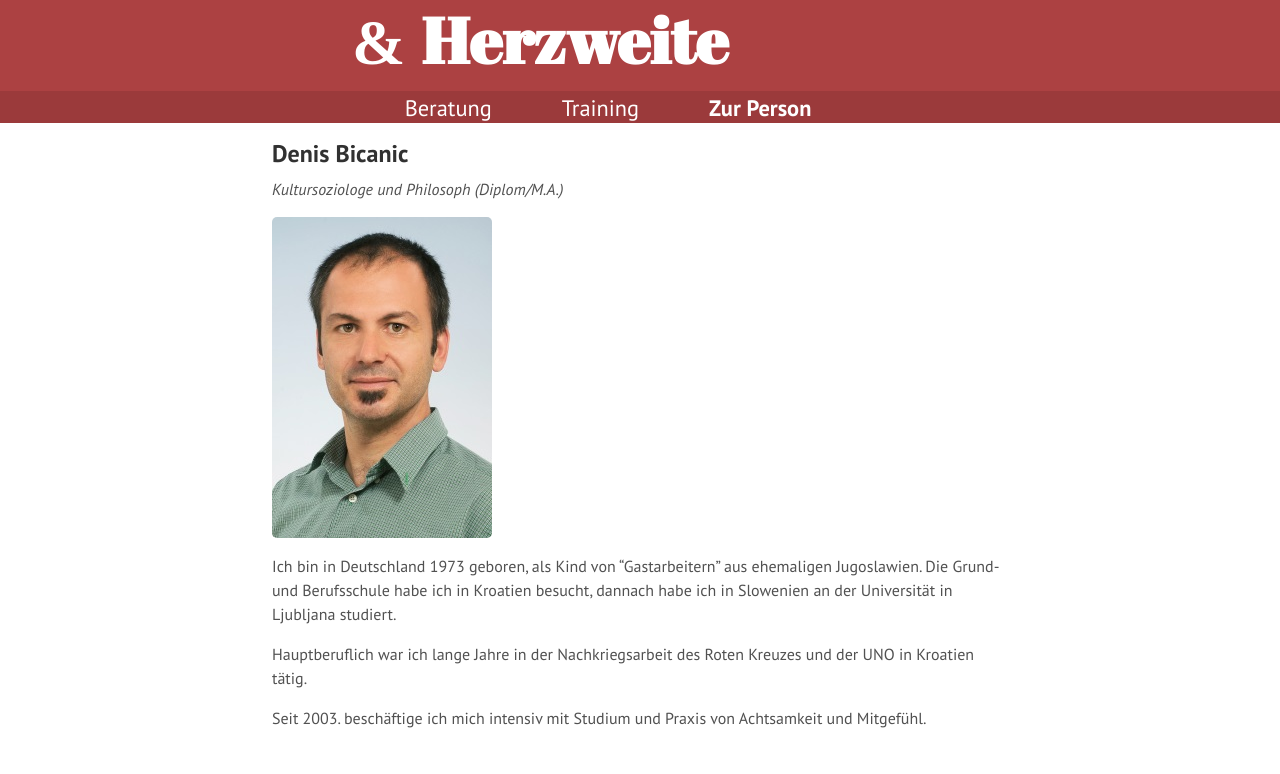
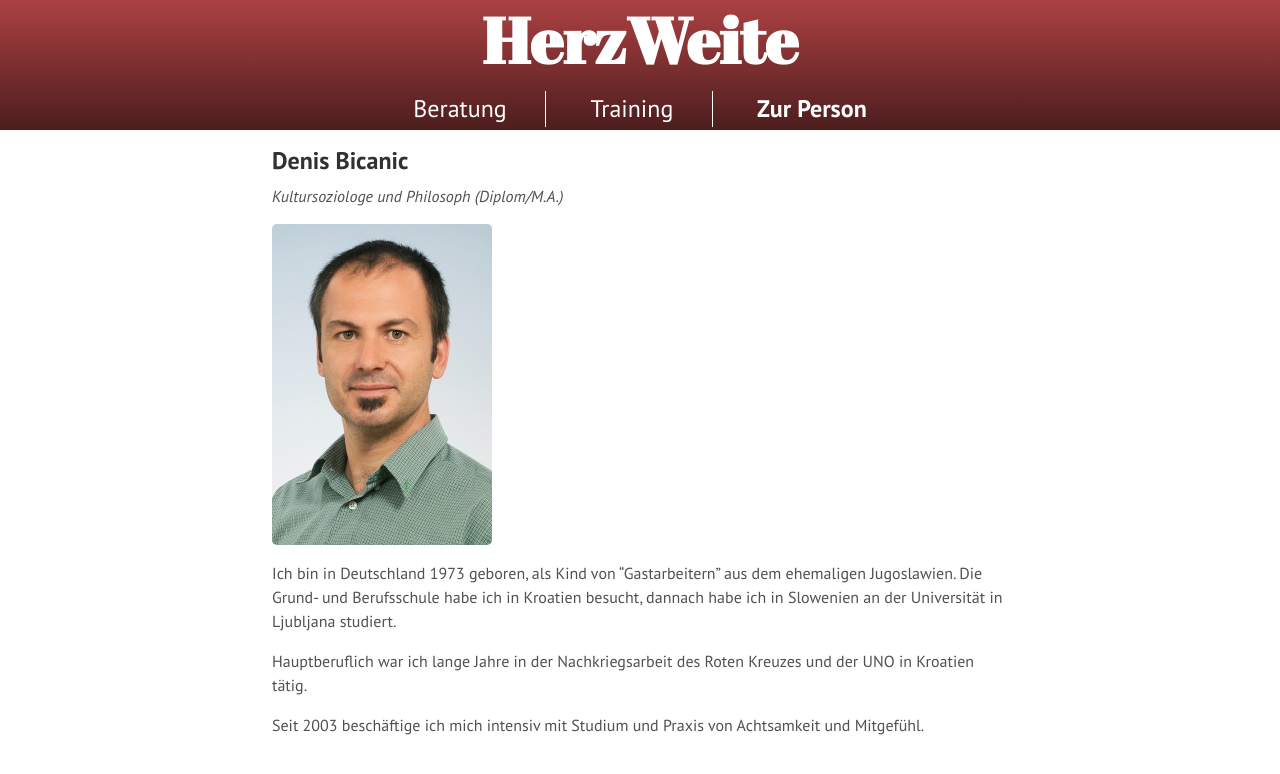
Before and after one commit to herzweite/herzweite.github.io, a Jekyll site: the page built from zur-person.md, in a window 1280 px wide. Shown: the top 774 px of the page. Built offline with Jekyll 4.4.1, drawn with Linux system fonts in a browser that asks for light colours; Markdown is read by kramdown in place of the engine named in the settings; comment, search, counter and statistics services are not loaded.

Commit message:
header styling

```diff
--- a/_config.yml
+++ b/_config.yml
@@ -6,7 +6,7 @@ pygments:         true
 permalink:        pretty
 
 # Setup
-title:            Herzweite
+title:            HerzWeite
 tagline:          'Es ist nicht immer leicht Mensch zu sein'
 description:      'Jeder von uns hat Augenblicke in Leben gehabt aufgrund derer man diesem Satz ohne weiteres zustimmen kann. Und es ist sehr wahrscheinlich, dass es weitere Erfahrungen geben wird, in welchen uns diese Wahrheit wieder ein Besuch abstatten wird.'
 url:              http://herzweite.de
--- a/public/css/main.css
+++ b/public/css/main.css
@@ -1,5 +1,6 @@
 html {
   font-family: "PT Sans", Helvetica, Arial, sans-serif;
+  font-size: 16px;
 }
 .logo {
   font-size: 5rem;
@@ -13,36 +14,40 @@ html {
 .sidebar {
   padding: 0;
   color: rgba(255,255,255,0.5);
-  background-color: #202020;
+  background: -webkit-linear-gradient(top, #ac4142, #4d1d1e);
+  background: -moz-linear-gradient(top, #ac4142, #4d1d1e);
+  background: -o-linear-gradient(top, #ac4142, #4d1d1e);
+  background: -ms-linear-gradient(top, #ac4142, #4d1d1e);
+  background: linear-gradient(to bottom, #ac4142, #4d1d1e);
 }
 .sidebar a {
   color: #fff;
 }
 .sidebar-about h1 {
-  text-align: left;
+  text-align: center;
   color: #fff;
   margin-top: 0;
   font-family: "Abril Fatface", serif;
   font-size: 2.5rem;
 }
-.sidebar-about h1:before {
-  font-family: serif;
-  content: '& ';
-}
 .sidebar-nav {
-  background-color: #9b3a3b;
-  height: 2rem;
   font-size: 1.4rem;
   text-align: center;
   padding-left: 0;
   list-style: none;
 }
 .sidebar-nav-item {
+  font-size: 1.1rem;
   display: inline-block;
-  margin-right: 5%;
+  padding: 0 3%;
+  margin: 0.2rem 0;
+  border-right: 1px solid #fffffa;
 }
 .sidebar-nav-item.active {
   font-weight: bold;
+}
+.sidebar-nav-item:last-child {
+  border-right: none;
 }
 a.sidebar-nav-item:hover,
 a.sidebar-nav-item:focus {
@@ -53,11 +58,8 @@ a.sidebar-nav-item:focus {
   margin: 0 auto;
   max-width: 48rem;
 }
-.theme-base-08 .sidebar {
-  background-color: #ac4142;
-}
-.theme-base-08 .content a,
-.theme-base-08 .related-posts li a:hover {
+.content a,
+.related-posts li a:hover {
   color: #ac4142;
 }
 @media (min-width: 48rem) {
@@ -67,4 +69,7 @@ a.sidebar-nav-item:focus {
   .sidebar-about h1 {
     font-size: 4rem;
   }
+  .sidebar-nav-item a {
+    font-size: 1.5rem;
+  }
 }
--- a/zur-person.md
+++ b/zur-person.md
@@ -8,8 +8,8 @@ hideTitle: true
 
 ![Denis Bicancic](/public/denis.jpg)
 
-Ich bin in Deutschland  1973 geboren, als Kind von "Gastarbeitern" aus ehemaligen Jugoslawien. Die Grund- und Berufsschule habe ich in Kroatien besucht, dannach habe ich in Slowenien an der Universität in Ljubljana studiert.
+Ich bin in Deutschland  1973 geboren, als Kind von "Gastarbeitern" aus dem ehemaligen Jugoslawien. Die Grund- und Berufsschule habe ich in Kroatien besucht, dannach habe ich in Slowenien an der Universität in Ljubljana studiert.
 
 Hauptberuflich war ich lange Jahre in der Nachkriegsarbeit des Roten Kreuzes und der UNO in Kroatien tätig.
 
-Seit 2003. beschäftige ich mich intensiv mit Studium und Praxis von Achtsamkeit und Mitgefühl.
+Seit 2003 beschäftige ich mich intensiv mit Studium und Praxis von Achtsamkeit und Mitgefühl.
```
Also changed, not shown: public/css/main.styl (+20 -14 lines), 10 other files.
